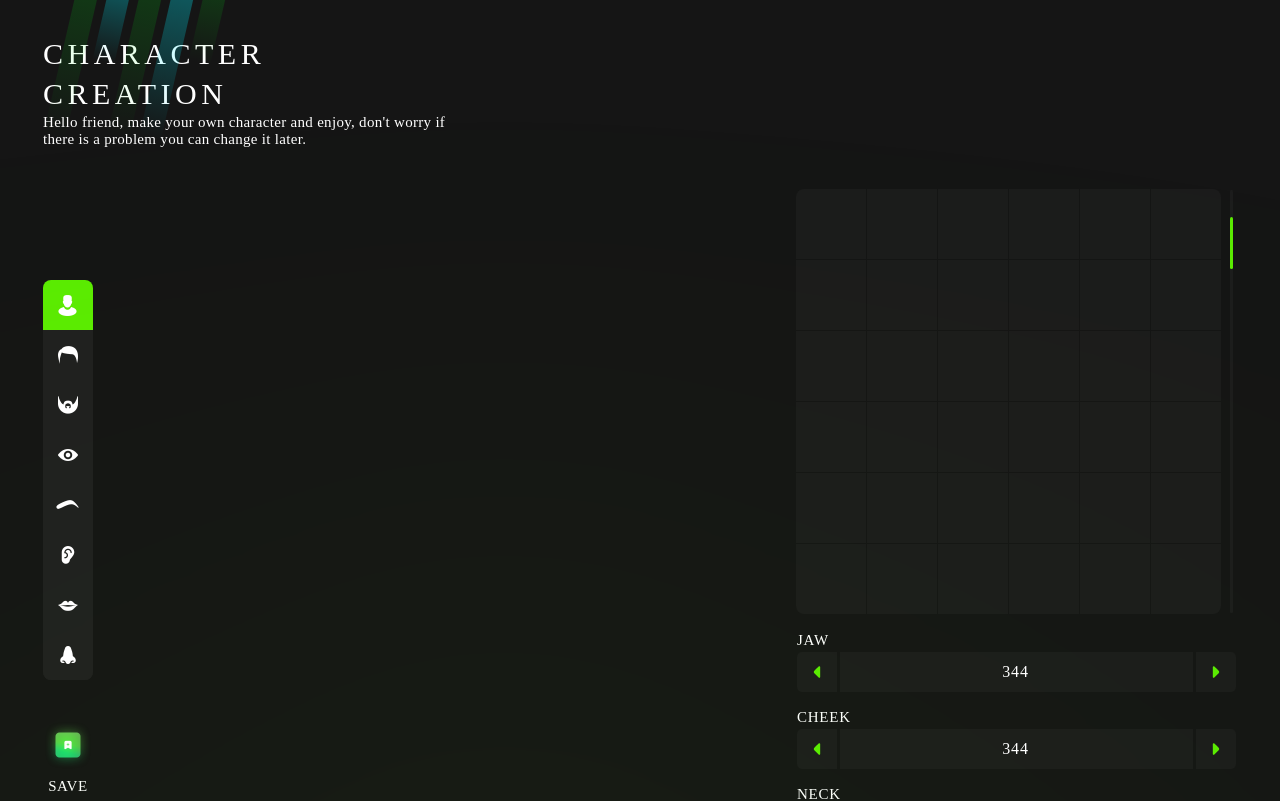
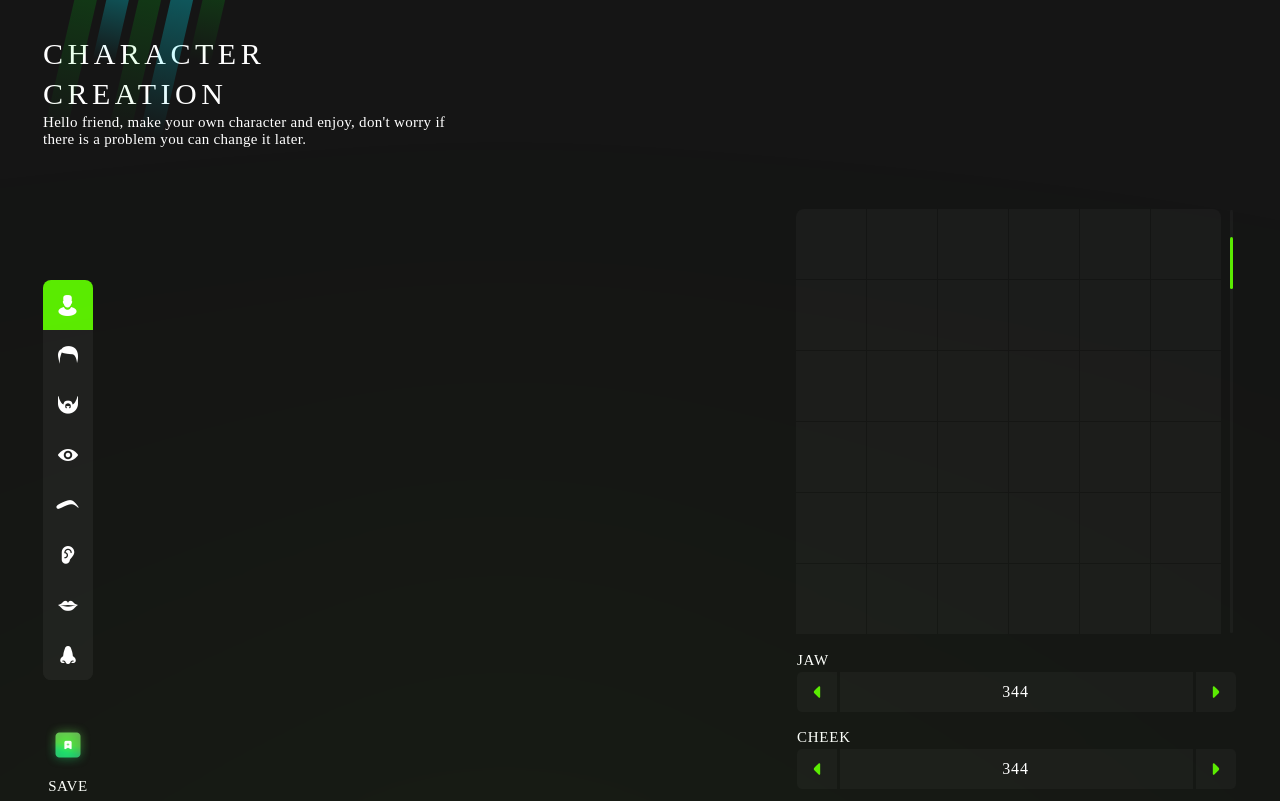
Before and after one commit to Mohammadreza-Tatlari/Character-Creation-Page, a Next.js app: page / in a window 1280 px wide. Shown: the top 801 px of the page. Built offline with nearby package versions, Linux system fonts and the light colour scheme; a web font is replaced by a local one.

Commit message:
RectangleContainer is now dynamic and it depends on array it gets

```diff
--- a/components/BeardPropety/beard-properties.tsx
+++ b/components/BeardPropety/beard-properties.tsx
@@ -1,15 +1,15 @@
 import type { NextPage } from "next";
 import VolumeContainer from "../VolumeContainer";
 import SelectingVolume from "../SelectingVolume";
-import RectangleContainer from "../RectangleContainer";
+import RectangleContainerDynamic from "../RectangleContainer";
 import ColorsTable from "../ColorsTable";
 import PropertyContainer1 from "../PropertyContainer";
 
 function BeardProperties() {
   return (
-    <div className="transition">
+    <div className="pt-[20px]">
       <PropertyContainer1>
-        <RectangleContainer />
+        <RectangleContainerDynamic />
         <VolumeContainer>
           <SelectingVolume title="Beard contrast" />
           <SelectingVolume title="Beard Reflection" />
--- a/components/HairProperty/hair-properties.tsx
+++ b/components/HairProperty/hair-properties.tsx
@@ -1,15 +1,15 @@
-import type { NextPage } from "next";
+
 import VolumeContainer from "../VolumeContainer";
 import SelectingVolume from "../SelectingVolume";
-import RectangleContainer from "../RectangleContainer";
+import { RectangleContainerDynamic } from "../RectangleContainer";
 import ColorsTable from "../ColorsTable";
 import PropertyContainer1 from "../PropertyContainer";
 
 function HairProperties() {
   return (
-    <div className="transition">
+    <div className="pt-[20px]">
     <PropertyContainer1 >
-      <RectangleContainer />
+      <RectangleContainerDynamic />
       <VolumeContainer>
         <SelectingVolume title="Hair contrast" />
         <SelectingVolume title="Hair Reflection" />
--- a/components/RectangleContainer-ZERO.tsx
+++ b/components/RectangleContainer-ZERO.tsx
@@ -8,8 +8,7 @@ export default function RectangleContainerZERO() {
         <div className="h-[70px] w-[70px] relative bg-gray-400 ml-[-2.2px]" />
         <div className="h-[70px] w-[70px] relative bg-gray-400 ml-[-2.2px]" />
         <div className="h-[70px] w-[70px] relative bg-gray-400 ml-[-2.2px]" />
-        <div className="h-[70px] w-[70px] relative bg-gray-400 ml-[-2.2px]" />
-        <div className="h-[70px] w-[70px] relative rounded-tl-none rounded-tr-lg rounded-b-none bg-gray-400 ml-[-2.2px]" />
+        <div className="h-[70px] w-[70px] relative bg-gray-400 ml-[-2.2px]" /> {/*  rounded-tl-none rounded-tr-lg rounded-b-none */}
         <div className="h-[70px] w-[70px] relative bg-gray-400 ml-[-2.2px]" />
         <div className="h-[70px] w-[70px] relative bg-gray-400 ml-[-2.2px]" />
         <div className="h-[70px] w-[70px] relative bg-gray-400 ml-[-2.2px]" />
@@ -34,7 +33,8 @@ export default function RectangleContainerZERO() {
         <div className="h-[70px] w-[70px] relative bg-gray-400 ml-[-2.2px]" />
         <div className="h-[70px] w-[70px] relative bg-gray-400 ml-[-2.2px]" />
         <div className="h-[70px] w-[70px] relative bg-gray-400 ml-[-2.2px]" />
-        <div className="h-[70px] w-[70px] relative rounded-t-none rounded-br-none rounded-bl-lg bg-gray-400 ml-[-2.2px]" />
+        <div className="h-[70px] w-[70px] relative bg-gray-400 ml-[-2.2px]" />
+        <div className="h-[70px] w-[70px] relative bg-gray-400 ml-[-2.2px]" />{/*   rounded-t-none rounded-br-none rounded-bl-lg */}
         <div className="h-[70px] w-[70px] relative bg-gray-400 ml-[-2.2px]" />
         <div className="h-[70px] w-[70px] relative bg-gray-400 ml-[-2.2px]" />
         <div className="h-[70px] w-[70px] relative bg-gray-400 ml-[-2.2px]" />
--- a/components/RectangleContainer.tsx
+++ b/components/RectangleContainer.tsx
@@ -1,10 +1,33 @@
-import React from 'react'
+import React from "react";
 
-interface RectangleContainerProp {
+interface RectangleContainerProp {}
 
+// the RectangleContainer in use
+export const RectangleContainerDynamic = () => {
+
+  let ArrayOfContent = [1,2,3,4,5,6,1,2,3,4,5,6,1,2,3,4,5,6,1,2,3,4,5,6,1,2,3,4,5,6,1,2,3,4,5];
+  // rounded-tl-lg rounded-tr-none rounded-b-none
+  return (
+    <div className="w-[437px] h-[425px] overflow-hidden shrink-0 flex flex-row items-center justify-end gap-[0px_9px]">
+      <div className="grid grid-cols-6 items-center justify-start gap-[1px_1px] overflow-hidden shrink-0">
+       {
+        ArrayOfContent.map((items , index) => (
+          <div className={`${index == 0 ? `rounded-tl-lg rounded-tr-none rounded-b-none` : ``}
+          ${index == 5 ? `rounded-tl-none rounded-tr-lg rounded-b-none` : ``}
+          w-[70px] relative bg-gray-400 h-[70px]`} />
+        ))
        }
+        <div className="w-[70px] relative bg-gray-400 h-[70px]" />
+      </div>
+      <div className="w-[3px] relative rounded-4xl bg-gray-600 h-[423px]">
+        <div className="absolute top-[27px] left-[0px] rounded-4xl bg-lawngreen-100 w-[3px] h-[52px]" />
+      </div>
+    </div>
+  );
+};
 
-export default function RectangleContainer({}:RectangleContainerProp) {
+
+export default function RectangleContainer({}: RectangleContainerProp) {
   return (
     <div className="w-[437px] h-[425px] overflow-hidden shrink-0 flex flex-row items-center justify-end gap-[0px_9px]">
       <div className="w-[425px] h-[425px] overflow-hidden shrink-0 flex flex-col items-center justify-start gap-[1px_0px]">
--- a/components/SkinProperty/skin-properties.tsx
+++ b/components/SkinProperty/skin-properties.tsx
@@ -1,13 +1,14 @@
-import type { NextPage } from "next";
-import RectangleContainer from "../RectangleContainer";
+
+import { RectangleContainerDynamic } from "../RectangleContainer";
 import VolumeContainer from "../VolumeContainer";
 import SelectingVolume from "../SelectingVolume";
 import { SkinColorTable } from "../ColorsTable";
 import PropertyContainer1 from "../PropertyContainer";
 const SkinProperty = () => {
   return (
+    <div className="pt-[20px]">
     <PropertyContainer1>
-      <RectangleContainer />
+     <RectangleContainerDynamic />
       <VolumeContainer>
         <SelectingVolume title="Jaw" />
         <SelectingVolume title="Cheek" />
@@ -15,6 +16,7 @@ const SkinProperty = () => {
       </VolumeContainer>
       <SkinColorTable title="SKIN COLOR" />
     </PropertyContainer1>
+    </div>
   );
 };
 
--- a/components/property-sidebar.tsx
+++ b/components/property-sidebar.tsx
@@ -18,7 +18,7 @@ const PropertySidebar = ({OnChangeStep , value}:PropertySidebarProps) => {
       <div className="self-stretch flex flex-col items-start justify-start">
         <div onClick={() => handleClick(0)}
         className="cursor-pointer [border:none] p-0 self-stretch h-[50px] relative rounded-t-lg rounded-b-none group">
-          <div className={`${value == 0 ? `bg-lawngreen-100` : `bg-gray-300`} absolute top-[0px] left-[0px] rounded-t-lg rounded-b-none group-hover:bg-lawngreen-100 w-full h-full`} />
+          <div className={`${value == 0 ? `bg-lawngreen-100` : `bg-gray-300`} absolute top-[0px] left-[0px] rounded-t-lg rounded-b-none group-hover:bg-lawngreen-200 w-full h-full`} />
           <img
             className="absolute top-[14px] left-[13px] w-[23px] h-[23px] object-cover z-[1]"
             alt=""
@@ -27,7 +27,7 @@ const PropertySidebar = ({OnChangeStep , value}:PropertySidebarProps) => {
         </div>
         <div onClick={() => handleClick(1)}
         className="cursor-pointer self-stretch h-[50px] relative bg-gray-300 group">
-          <div className={`${value == 1 ? `bg-lawngreen-100` : `bg-gray-300`} absolute top-[0px] left-[0px] w-full h-full group-hover:bg-lawngreen-100 transition`} />
+          <div className={`${value == 1 ? `bg-lawngreen-100` : `bg-gray-300`} absolute top-[0px] left-[0px] w-full h-full group-hover:bg-lawngreen-200 transition`} />
           <img
             className="absolute top-[15px] left-[15px] w-5 h-5 object-cover z-[1]"
             loading="eager"
@@ -37,7 +37,7 @@ const PropertySidebar = ({OnChangeStep , value}:PropertySidebarProps) => {
         </div>
         <div onClick={() => handleClick(2)}
         className="cursor-pointer self-stretch h-[50px] relative bg-gray-300 group">
-          <div className={`${value == 2 ? `bg-lawngreen-100` : `bg-gray-300`} absolute top-[0px] left-[0px] w-full h-full group-hover:bg-lawngreen-100 transition`} />
+          <div className={`${value == 2 ? `bg-lawngreen-100` : `bg-gray-300`} absolute top-[0px] left-[0px] w-full h-full group-hover:bg-lawngreen-200 transition`} />
           <img
             className="absolute top-[15px] left-[15px] w-5 h-5 object-cover z-[1]"
             loading="eager"
@@ -47,7 +47,7 @@ const PropertySidebar = ({OnChangeStep , value}:PropertySidebarProps) => {
         </div>
         <div onClick={() => handleClick(3)}
         className="cursor-pointer self-stretch h-[50px] relative bg-gray-300 group">
-          <div className={`${value == 3 ? `bg-lawngreen-100` : `bg-gray-300`} absolute top-[0px] left-[0px] bg-gray-300 w-full h-full group-hover:bg-lawngreen-100 transition `} />
+          <div className={`${value == 3 ? `bg-lawngreen-100` : `bg-gray-300`} absolute top-[0px] left-[0px] bg-gray-300 w-full h-full group-hover:bg-lawngreen-200 transition `} />
           <img
             className="absolute top-[15px] left-[15px] w-5 h-5 object-cover z-[1]"
             loading="eager"
@@ -57,7 +57,7 @@ const PropertySidebar = ({OnChangeStep , value}:PropertySidebarProps) => {
         </div>
         <div onClick={() => handleClick(4)}
         className="cursor-pointer self-stretch h-[50px] relative bg-gray-300 group">
-          <div className={`${value == 4 ? `bg-lawngreen-100` : `bg-gray-300`}  absolute top-[0px] left-[0px] w-full h-full group-hover:bg-lawngreen-100 transition `} />
+          <div className={`${value == 4 ? `bg-lawngreen-100` : `bg-gray-300`}  absolute top-[0px] left-[0px] w-full h-full group-hover:bg-lawngreen-200 transition `} />
           <img
             className="absolute top-[12px] left-[12px] w-[25px] h-[25px] object-cover z-[1]"
             loading="eager"
@@ -67,7 +67,7 @@ const PropertySidebar = ({OnChangeStep , value}:PropertySidebarProps) => {
         </div>
         <div onClick={() => handleClick(5)}
         className="cursor-pointer self-stretch h-[50px] relative bg-gray-300 group">
-          <div className={`${value == 5 ? `bg-lawngreen-100` : `bg-gray-300`} absolute top-[0px] left-[0px] w-full h-full group-hover:bg-lawngreen-100 transition`} />
+          <div className={`${value == 5 ? `bg-lawngreen-100` : `bg-gray-300`} absolute top-[0px] left-[0px] w-full h-full group-hover:bg-lawngreen-200 transition`} />
           <img
             className="absolute top-[15px] left-[15px] w-5 h-5 object-cover z-[1]"
             loading="eager"
@@ -77,7 +77,7 @@ const PropertySidebar = ({OnChangeStep , value}:PropertySidebarProps) => {
         </div>
         <button onClick={() => handleClick(6)}
         className="cursor-pointer [border:none] p-0 bg-gray-300 self-stretch h-[50px] relative group">
-          <div className={`${value == 6 ? `bg-lawngreen-100` : `bg-gray-300`} absolute top-[0px] left-[0px] w-full h-full group-hover:bg-lawngreen-100 transition`} />
+          <div className={`${value == 6 ? `bg-lawngreen-100` : `bg-gray-300`} absolute top-[0px] left-[0px] w-full h-full group-hover:bg-lawngreen-200 transition`} />
           <img
             className="absolute top-[15px] left-[15px] w-5 h-5 object-cover z-[1]"
             loading="eager"
@@ -87,7 +87,7 @@ const PropertySidebar = ({OnChangeStep , value}:PropertySidebarProps) => {
         </button>
         <div onClick={() => handleClick(7)}
         className="cursor-pointer self-stretch h-[50px] relative rounded-t-none rounded-b-lg bg-gray-300 group ">
-          <div className={`${value == 7 ? `bg-lawngreen-100` : `bg-gray-300`} absolute top-[0px] left-[0px] rounded-t-none rounded-b-lg w-full h-full group-hover:bg-lawngreen-100 transition`} />
+          <div className={`${value == 7 ? `bg-lawngreen-100` : `bg-gray-300`} absolute top-[0px] left-[0px] rounded-t-none rounded-b-lg w-full h-full group-hover:bg-lawngreen-200 transition`} />
           <img
             className="absolute top-[16px] left-[16px] w-[18px] h-[18px] object-cover z-[1]"
             loading="eager"
```
Lines whose indentation alone changed are shown as unchanged.
